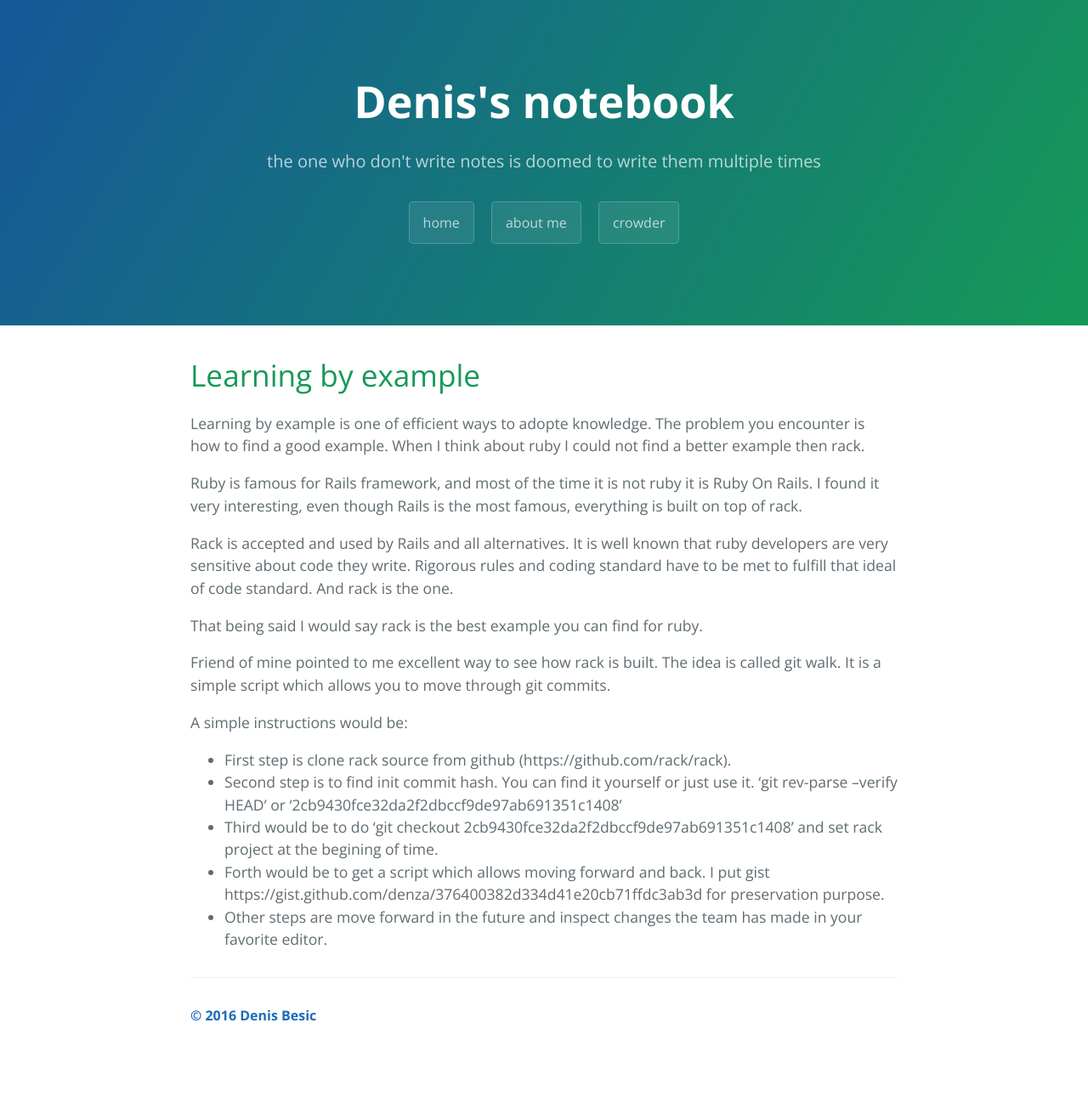
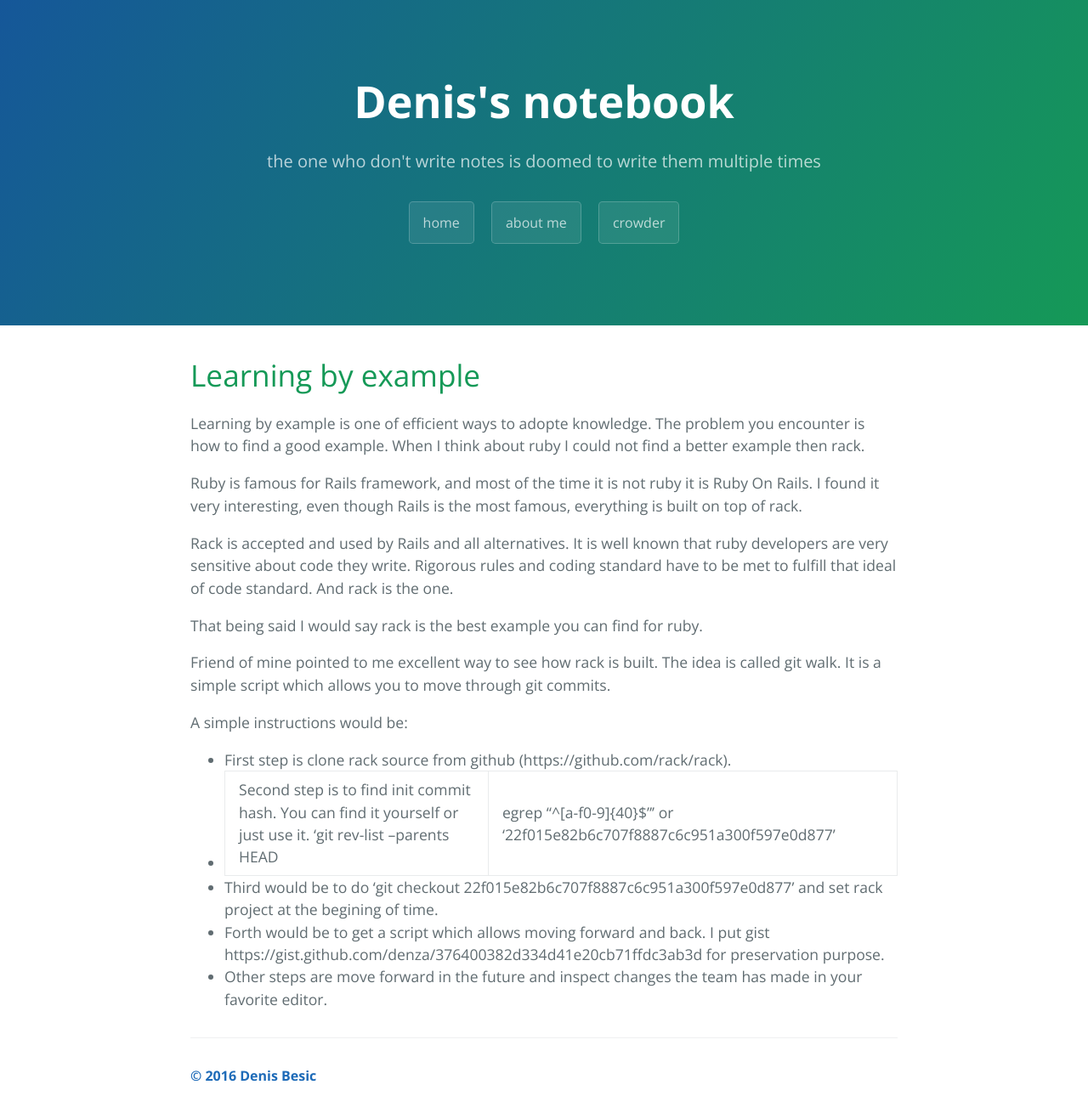
Before and after one commit to denza/blog, a Jekyll site: the page built from _posts/2016-07-02-learning-by-example.markdown, in a window 1280 px wide. Shown: the whole page at 85% size. Built offline with Jekyll 4.4.1, drawn with Linux system fonts in a browser that asks for light colours; before the commit the page ends 1239 px from its top, so only the background shows below that.

Commit message:
Fix git command

```diff
--- a/_posts/2016-07-02-learning-by-example.markdown
+++ b/_posts/2016-07-02-learning-by-example.markdown
@@ -21,7 +21,7 @@ Friend of mine pointed to me excellent way to see how rack is built. The idea is
 A simple instructions would be:
 
 - First step is clone rack source from github (https://github.com/rack/rack).
-- Second step is to find init commit hash. You can find it yourself or just use it. 'git rev-parse --verify HEAD' or '2cb9430fce32da2f2dbccf9de97ab691351c1408'
-- Third would be to do 'git checkout 2cb9430fce32da2f2dbccf9de97ab691351c1408' and set rack project at the begining of time.
+- Second step is to find init commit hash. You can find it yourself or just use it. 'git rev-list --parents HEAD | egrep "^[a-f0-9]{40}$"' or '22f015e82b6c707f8887c6c951a300f597e0d877'
+- Third would be to do 'git checkout 22f015e82b6c707f8887c6c951a300f597e0d877' and set rack project at the begining of time.
 - Forth would be to get a script which allows moving forward and back. I put gist https://gist.github.com/denza/376400382d334d41e20cb71ffdc3ab3d for preservation purpose.
 - Other steps are move forward in the future and inspect changes the team has made in your favorite editor.
```
